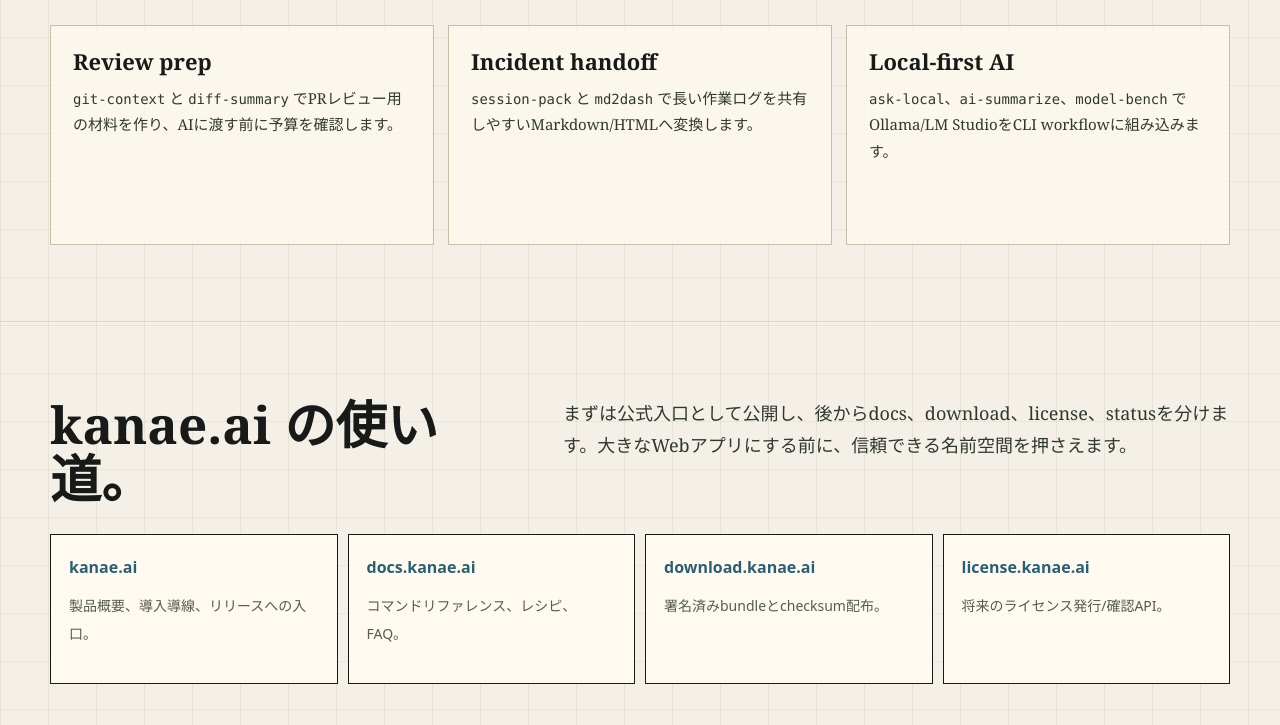
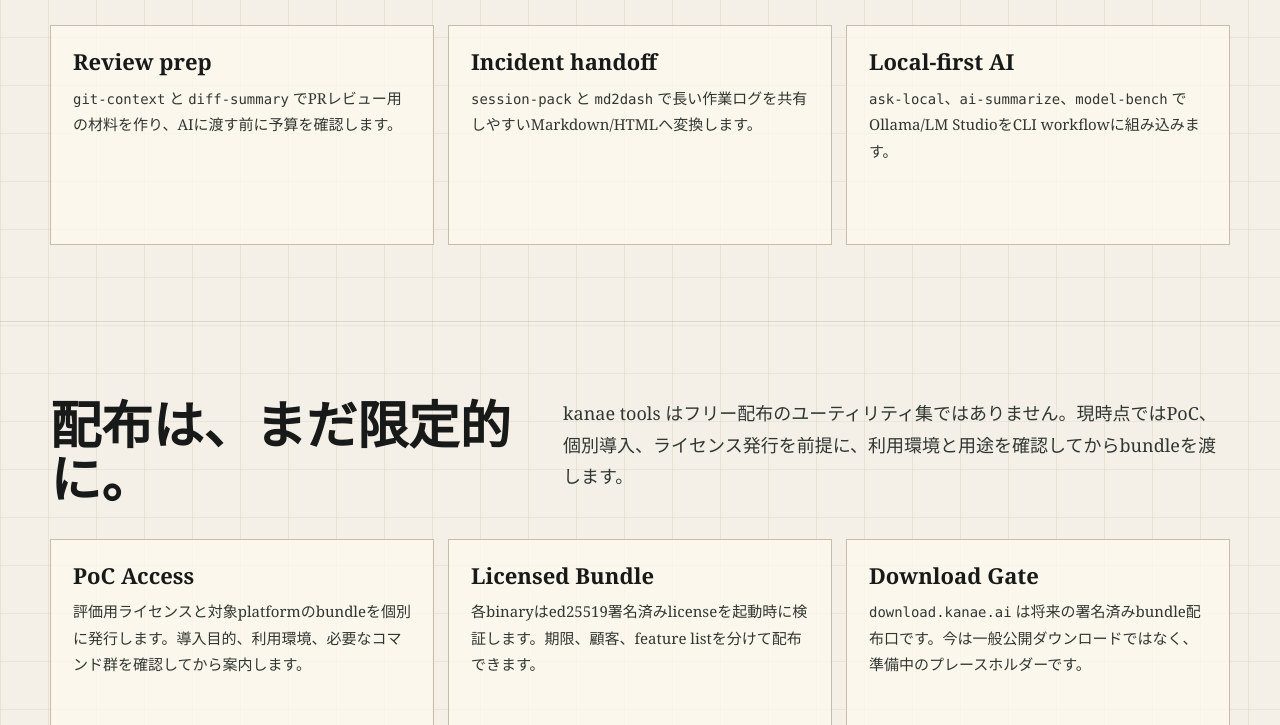
Before and after one commit to wataryoichi/kanae-ai, a plain HTML site: page index.html in a window 1280 px wide. Shown: the part 2075-2800 px from the top of the page. Drawn offline with Linux system fonts and the light colour scheme.

Commit message:
fix: gate download messaging

```diff
--- a/index.html
+++ b/index.html
@@ -438,7 +438,7 @@
         <a href="#tools">Tools</a>
         <a href="#workflow">Workflow</a>
         <a href="#domain">Domain</a>
-        <a href="https://github.com/wataryoichi/kanae-tools">GitHub</a>
+        <a href="#access">Access</a>
       </div>
     </nav>
   </header>
@@ -451,7 +451,7 @@
         <p class="lead">AI開発の周辺を、CLIから静かに、確実に、前へ。リポジトリ文脈、secretマスク、ローカルAI、Tailscale/WSL診断をひとつの商用Rustスイートにまとめます。</p>
         <div class="cta-row">
           <a class="button" href="#quickstart">5分で見る</a>
-          <a class="button secondary" href="https://github.com/wataryoichi/kanae-tools/releases/latest">最新版を確認</a>
+          <a class="button secondary" href="#access">導入相談</a>
         </div>
         <div class="proof" aria-label="product facts">
           <div><strong>50+</strong><span>CLI binaries</span></div>
@@ -538,16 +538,39 @@
       </div>
     </section>
 
+    <section class="band" id="access">
+      <div class="shell">
+        <div class="section-head">
+          <h2>配布は、まだ限定的に。</h2>
+          <p>kanae tools はフリー配布のユーティリティ集ではありません。現時点ではPoC、個別導入、ライセンス発行を前提に、利用環境と用途を確認してからbundleを渡します。</p>
+        </div>
+        <div class="grid">
+          <article class="tile">
+            <h3>PoC Access</h3>
+            <p>評価用ライセンスと対象platformのbundleを個別に発行します。導入目的、利用環境、必要なコマンド群を確認してから案内します。</p>
+          </article>
+          <article class="tile">
+            <h3>Licensed Bundle</h3>
+            <p>各binaryはed25519署名済みlicenseを起動時に検証します。期限、顧客、feature listを分けて配布できます。</p>
+          </article>
+          <article class="tile">
+            <h3>Download Gate</h3>
+            <p><code>download.kanae.ai</code> は将来の署名済みbundle配布口です。今は一般公開ダウンロードではなく、準備中のプレースホルダーです。</p>
+          </article>
+        </div>
+      </div>
+    </section>
+
     <section class="band" id="domain">
       <div class="shell">
         <div class="section-head">
           <h2>kanae.ai の使い道。</h2>
-          <p>まずは公式入口として公開し、後からdocs、download、license、statusを分けます。大きなWebアプリにする前に、信頼できる名前空間を押さえます。</p>
+          <p>まずは公式入口として公開し、後からdocs、license、status、限定downloadを分けます。大きなWebアプリにする前に、信頼できる名前空間を押さえます。</p>
         </div>
         <div class="domain-plan">
           <div class="domain"><strong>kanae.ai</strong><span>製品概要、導入導線、リリースへの入口。</span></div>
           <div class="domain"><strong>docs.kanae.ai</strong><span>コマンドリファレンス、レシピ、FAQ。</span></div>
-          <div class="domain"><strong>download.kanae.ai</strong><span>署名済みbundleとchecksum配布。</span></div>
+          <div class="domain"><strong>download.kanae.ai</strong><span>限定配布用の署名済みbundleとchecksum。</span></div>
           <div class="domain"><strong>license.kanae.ai</strong><span>将来のライセンス発行/確認API。</span></div>
         </div>
       </div>
@@ -559,7 +582,7 @@
           <h2>AI開発の足場を、毎日のCLIにする。</h2>
           <p>kanae tools は、開発者がAIへ何を渡すか、何を伏せるか、どこで詰まっているかを機械的に扱うための道具箱です。</p>
         </div>
-        <a class="button" href="https://github.com/wataryoichi/kanae-tools">Repository</a>
+        <a class="button" href="#access">Access</a>
       </div>
     </section>
   </main>
```
Also changed, not shown: 1 other file.
